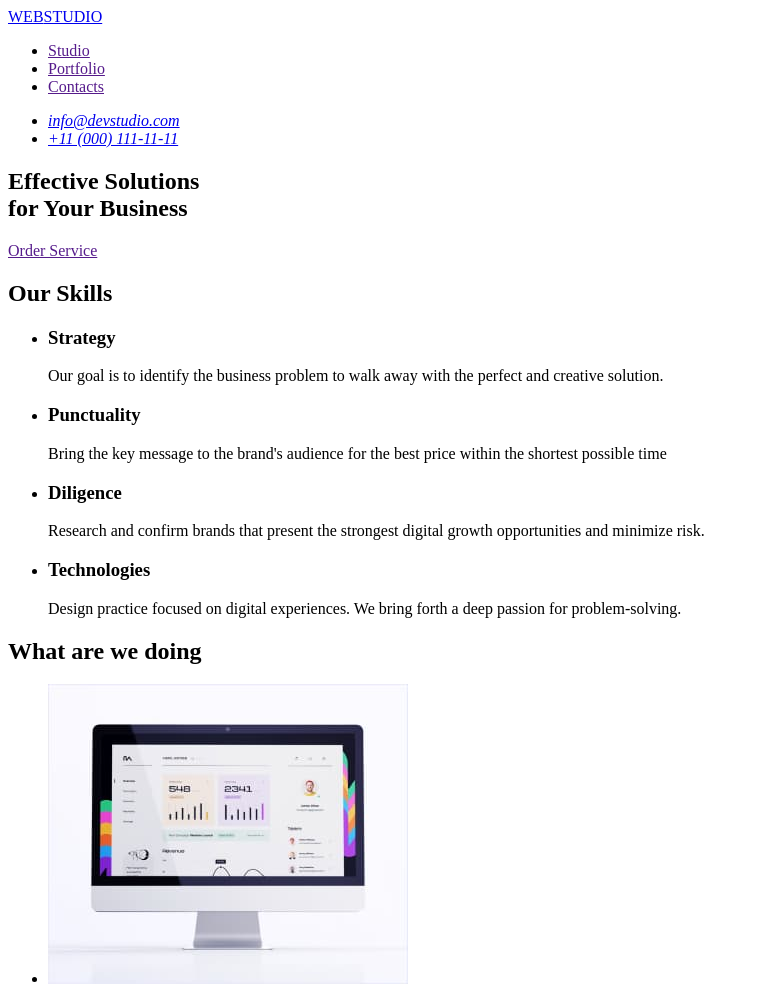
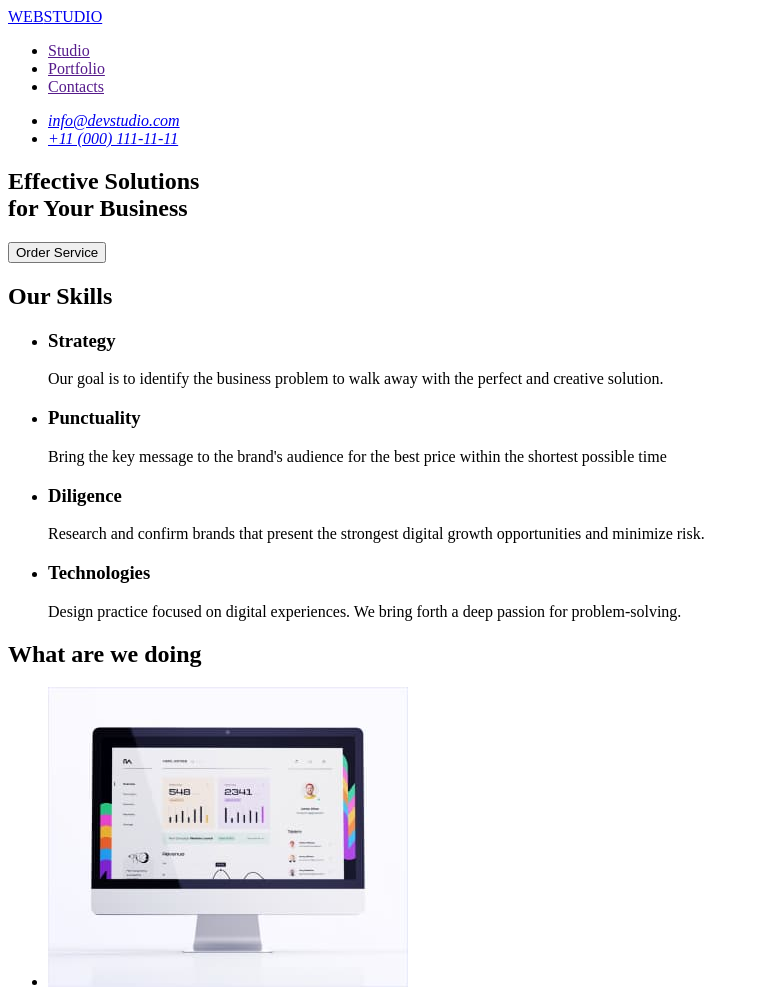
Before and after one commit to codervados/goit-markup-hw-01, a plain HTML site: page index.html in a window 1280 px wide. Shown: the top 990 px of the page, without its empty margins (0-759 px from the left). Drawn offline with Linux system fonts and the light colour scheme.

Commit message:
Update index.html

```diff
--- a/index.html
+++ b/index.html
@@ -28,7 +28,7 @@
       <!-- Hero -->
       <section>
         <h1>Effective Solutions<br />for Your Business</h1>
-        <a href="">Order Service</a>
+        <button type="button">Order Service</button>
       </section>
       <!-- Skills -->
       <section>
```
